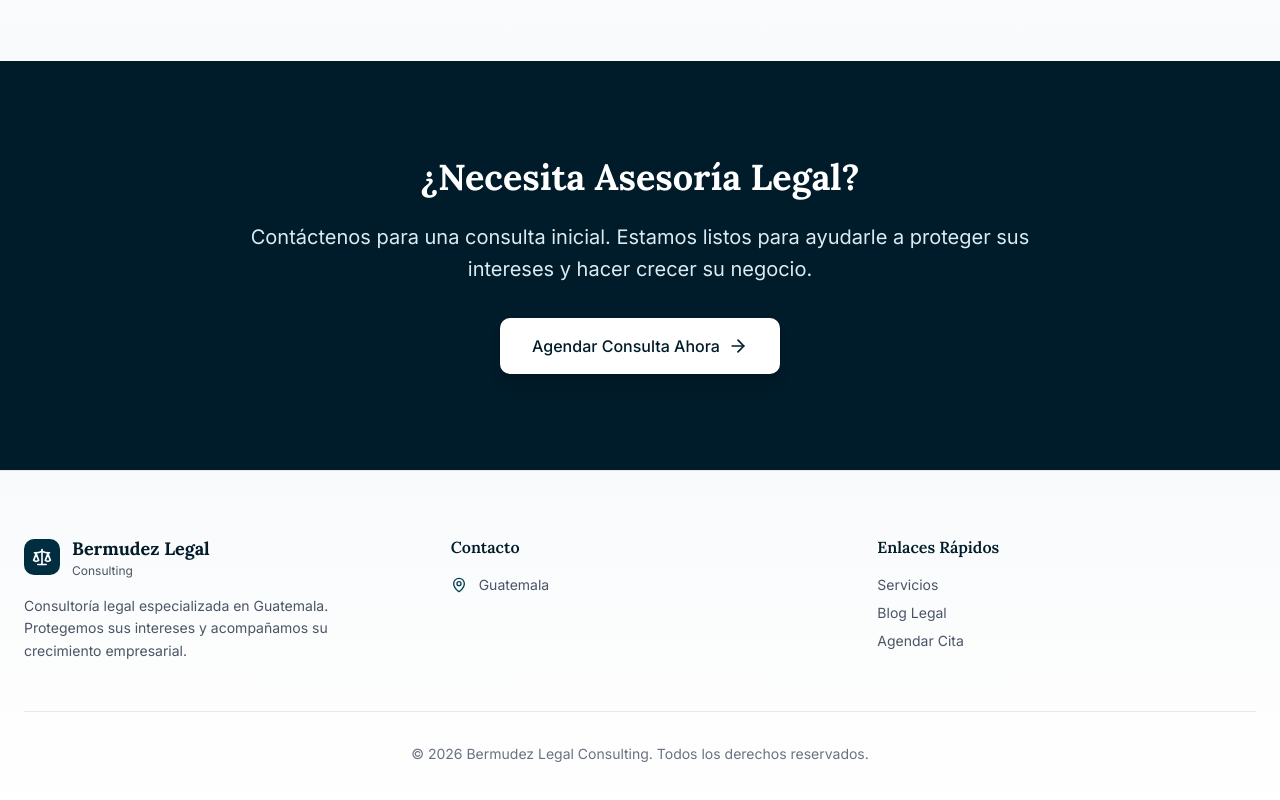
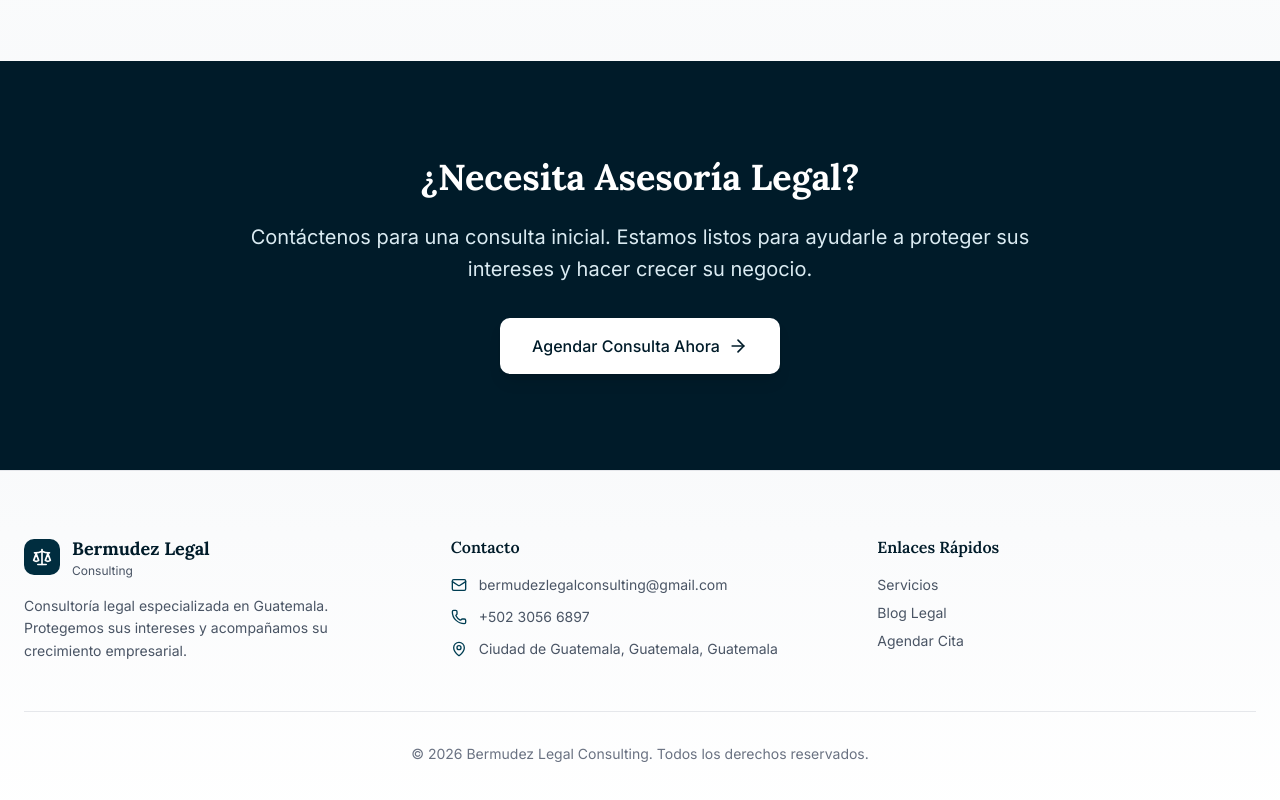
Before and after one commit to javierhrzgt/bermudez-legal, a Next.js app: page / in a window 1280 px wide. Shown: the part 1820-2620 px from the top of the page. Built offline with nearby package versions, Linux system fonts and the light colour scheme; no server answers; the database is empty.

Commit message:
Javier/feat s2 (#29)
* Completamos s1

* Completamos el s2

```diff
--- a/src/app/layout.tsx
+++ b/src/app/layout.tsx
@@ -2,34 +2,27 @@ import type { Metadata } from 'next'
 import { Inter } from 'next/font/google'
 import './globals.css'
 import { Providers } from '@/components/shared/providers'
-import { prisma } from '@/lib/prisma'
+import { siteConfig } from '@/config/site'
 
 const inter = Inter({ subsets: ['latin'] })
 
-export async function generateMetadata(): Promise<Metadata> {
-  const config = await prisma.siteConfig.findUnique({
-    where: { id: 'default' },
-  })
-
-  const siteName = config?.siteName || 'Bermudez Legal Consulting'
-  const siteDescription = config?.siteDescription || 'Consultoría legal especializada en Guatemala. Protegemos sus intereses y acompañamos su crecimiento empresarial.'
-
+export function generateMetadata(): Metadata {
   return {
     metadataBase: new URL(process.env.NEXTAUTH_URL ?? 'http://localhost:3000'),
     title: {
-      template: '%s | ' + siteName,
-      default: siteName,
+      template: `%s | ${siteConfig.siteName}`,
+      default: siteConfig.siteName,
     },
-    description: siteDescription,
+    description: siteConfig.siteDescription,
     icons: {
-      icon: config?.favicon || '/favicon.svg',
-      shortcut: config?.favicon || '/favicon.svg',
+      icon: siteConfig.favicon,
+      shortcut: siteConfig.favicon,
     },
     openGraph: {
-      title: siteName + ' | Bufete de Abogados en Guatemala',
-      description: siteDescription,
-      siteName: siteName,
-      images: config?.ogImage ? [config.ogImage] : ['/og-image.png'],
+      title: `${siteConfig.siteName} | Bufete de Abogados en Guatemala`,
+      description: siteConfig.siteDescription,
+      siteName: siteConfig.siteName,
+      images: [siteConfig.ogImage],
       type: 'website',
     },
   }
--- a/src/components/shared/footer.tsx
+++ b/src/components/shared/footer.tsx
@@ -2,50 +2,23 @@
 
 import Link from "next/link";
 import { Scale, Mail, Phone, MapPin } from "lucide-react";
-import { useEffect, useState } from "react";
-
-interface SiteConfig {
-  siteName: string;
-  siteDescription: string;
-  contactEmail: string;
-  contactPhone: string;
-  department: string;
-  city: string;
-  street: string;
-  streetNumber: string;
-  zone: string;
-  country: string;
-  facebook: string;
-  instagram: string;
-  linkedin: string;
-  twitter: string;
-}
+import { siteConfig } from "@/config/site";
 
 export default function Footer() {
-  const [config, setConfig] = useState<SiteConfig | null>(null);
   const currentYear = new Date().getFullYear();
 
-  useEffect(() => {
-    fetch('/api/config')
-      .then(res => res.json())
-      .then(data => setConfig(data))
-      .catch(() => {});
-  }, []);
-
-  const siteName = config?.siteName || 'Bermudez Legal Consulting';
-  const siteNameParts = siteName.split(' ');
-  const siteDescription = config?.siteDescription || 'Consultoría legal especializada en Guatemala. Protegemos sus intereses y acompañamos su crecimiento empresarial.';
+  const siteNameParts = siteConfig.siteName.split(' ');
 
   const address = [
-    config?.street,
-    config?.streetNumber,
-    config?.zone,
+    siteConfig.contact.address.street,
+    siteConfig.contact.address.streetNumber,
+    siteConfig.contact.address.zone,
   ].filter(Boolean).join(', ');
 
   const location = [
-    config?.city,
-    config?.department,
-    config?.country,
+    siteConfig.contact.address.city,
+    siteConfig.contact.address.department,
+    siteConfig.contact.address.country,
   ].filter(Boolean).join(', ');
 
   return (
@@ -66,7 +39,7 @@ export default function Footer() {
               </div>
             </div>
             <p className="text-gray-600 text-sm leading-relaxed">
-              {siteDescription}
+              {siteConfig.footer.description}
             </p>
           </div>
 
@@ -74,22 +47,22 @@ export default function Footer() {
           <div>
             <h4 className="font-serif font-semibold text-primary-900 mb-4">Contacto</h4>
             <div className="space-y-3">
-              {config?.contactEmail && (
+              {siteConfig.contact.email && (
                 <a
-                  href={`mailto:${config.contactEmail}`}
+                  href={`mailto:${siteConfig.contact.email}`}
                   className="flex items-center gap-3 text-gray-600 hover:text-primary-800 transition-colors group"
                 >
                   <Mail className="shrink-0 h-4 w-4 text-primary-700 group-hover:text-primary-800" />
-                  <span className="text-sm min-w-0 break-all">{config.contactEmail}</span>
+                  <span className="text-sm min-w-0 break-all">{siteConfig.contact.email}</span>
                 </a>
               )}
-              {config?.contactPhone && (
+              {siteConfig.contact.phone && (
                 <a
-                  href={`tel:${config.contactPhone.replace(/\s/g, '')}`}
+                  href={`tel:${siteConfig.contact.phone.replace(/\s/g, '')}`}
                   className="flex items-center gap-3 text-gray-600 hover:text-primary-800 transition-colors group"
                 >
                   <Phone className="h-4 w-4 text-primary-700 group-hover:text-primary-800" />
-                  <span className="text-sm">{config.contactPhone}</span>
+                  <span className="text-sm">{siteConfig.contact.phone}</span>
                 </a>
               )}
               {location && (
@@ -133,7 +106,7 @@ export default function Footer() {
         {/* Copyright */}
         <div className="pt-8 border-t border-gray-200 text-center">
           <p className="text-sm text-gray-500">
-            &copy; {currentYear} {siteName}. Todos los derechos reservados.
+            &copy; {currentYear} {siteConfig.siteName}. Todos los derechos reservados.
           </p>
         </div>
       </div>
--- a/src/components/shared/header.tsx
+++ b/src/components/shared/header.tsx
@@ -4,18 +4,12 @@ import Link from "next/link";
 import { usePathname } from "next/navigation";
 import { Scale, Menu, X } from "lucide-react";
 import { useState, useEffect } from "react";
-
-interface SiteConfig {
-  siteName: string;
-  logo: string;
-}
+import { siteConfig } from "@/config/site";
 
 export default function Header() {
   const pathname = usePathname();
   const [scrolled, setScrolled] = useState(false);
   const [menuOpen, setMenuOpen] = useState(false);
-  const [config, setConfig] = useState<SiteConfig>({ siteName: 'Bermudez Legal Consulting', logo: '' });
-  const [loading, setLoading] = useState(true);
 
   useEffect(() => {
     const handleScroll = () => {
@@ -29,17 +23,6 @@ export default function Header() {
     setMenuOpen(false);
   }, [pathname]);
 
-  useEffect(() => {
-    fetch('/api/config')
-      .then(res => res.json())
-      .then(data => {
-        if (data.siteName) setConfig({ ...config, siteName: data.siteName });
-        if (data.logo) setConfig(prev => ({ ...prev, logo: data.logo }));
-      })
-      .catch(() => {})
-      .finally(() => setLoading(false));
-  }, []);
-
   const navLinks = [
     { href: '/', label: 'Inicio' },
     { href: '/servicios', label: 'Servicios' },
@@ -47,7 +30,7 @@ export default function Header() {
     { href: '/contacto', label: 'Contacto' },
   ];
 
-  const siteNameParts = config.siteName.split(' ');
+  const siteNameParts = siteConfig.siteName.split(' ');
 
   return (
     <header
```
